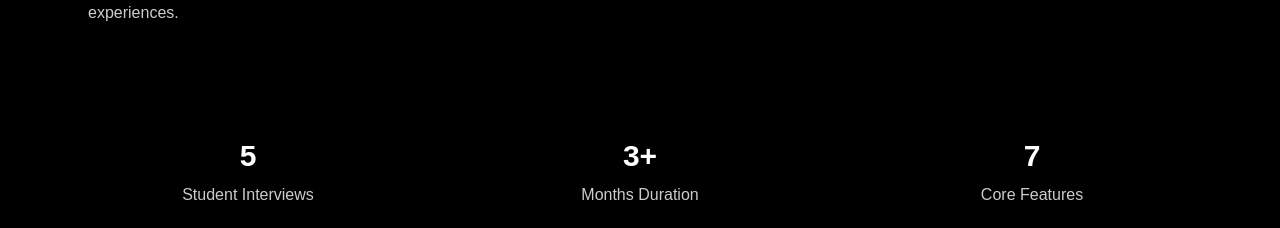
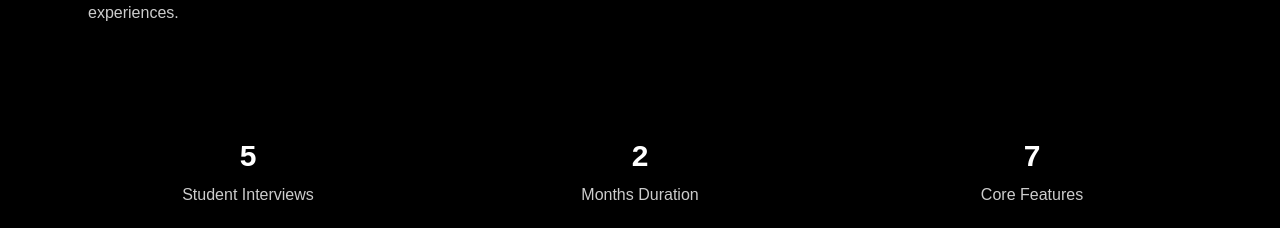
Before and after one commit to kaelan-nguyen/uiux-portfolio, a Next.js app: page /projects/coursebite in a window 1280 px wide. Shown: the part 1440-1668 px from the top of the page. Built offline with nearby package versions, Linux system fonts and the light colour scheme; a web font is replaced by a local one.

Commit message:
cb touches

```diff
--- a/src/app/projects/coursebite/page.tsx
+++ b/src/app/projects/coursebite/page.tsx
@@ -111,7 +111,7 @@ export default function CoursebiteCaseStudy() {
             </div>
             <div className="card glass hover:glow">
               <div className="text-center">
-                <h3 className="text-3xl font-bold text-secondary mb-2">3+</h3>
+                <h3 className="text-3xl font-bold text-secondary mb-2">2</h3>
                 <p className="text-text-secondary">Months Duration</p>
               </div>
             </div>
```
